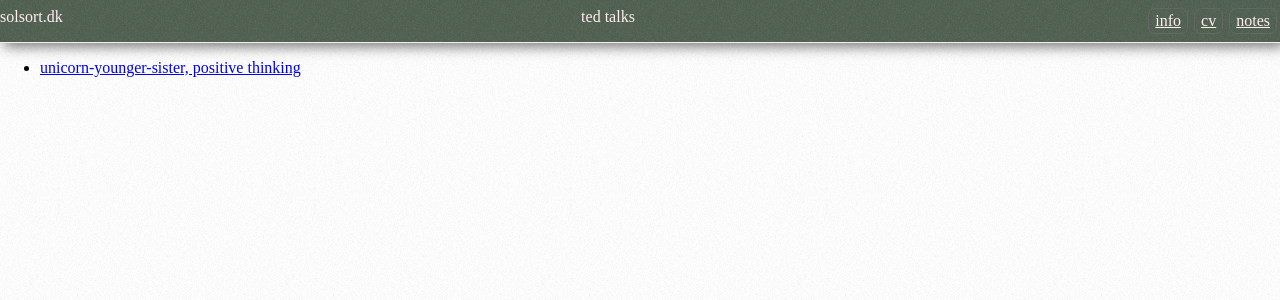
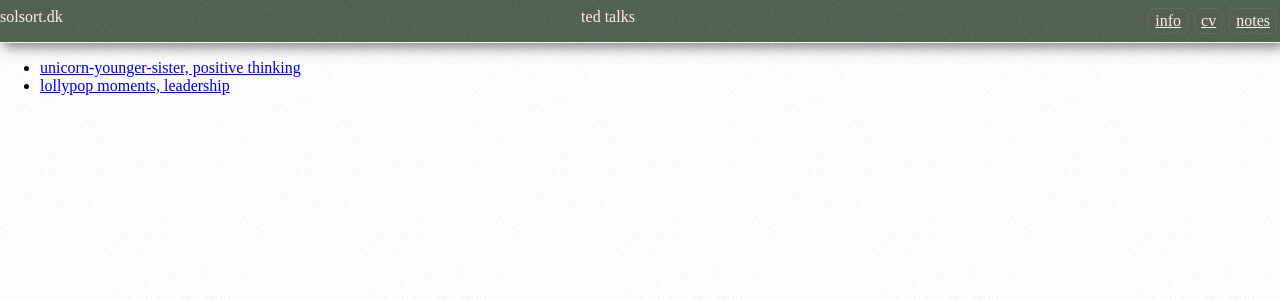
Before and after one commit to rasmuserik/rasmuserik.github.com, a Jekyll site: the page built from _posts/2012-02-09-ted-talks.md, in a window 1280 px wide. Shown: the top 300 px of the page. Built offline with Jekyll 4.4.1, drawn with Linux system fonts in a browser that asks for light colours; nearby versions of some CDN libraries.

Commit message:
ted-talk

```diff
--- a/_posts/2012-02-09-ted-talks.md
+++ b/_posts/2012-02-09-ted-talks.md
@@ -4,3 +4,4 @@ title: ted talks
 ---
 
 - [unicorn-younger-sister, positive thinking](http://www.ted.com/talks/shawn_achor_the_happy_secret_to_better_work.html)
+- [lollypop moments, leadership](http://www.ted.com/talks/drew_dudley_everyday_leadership.html)
```
